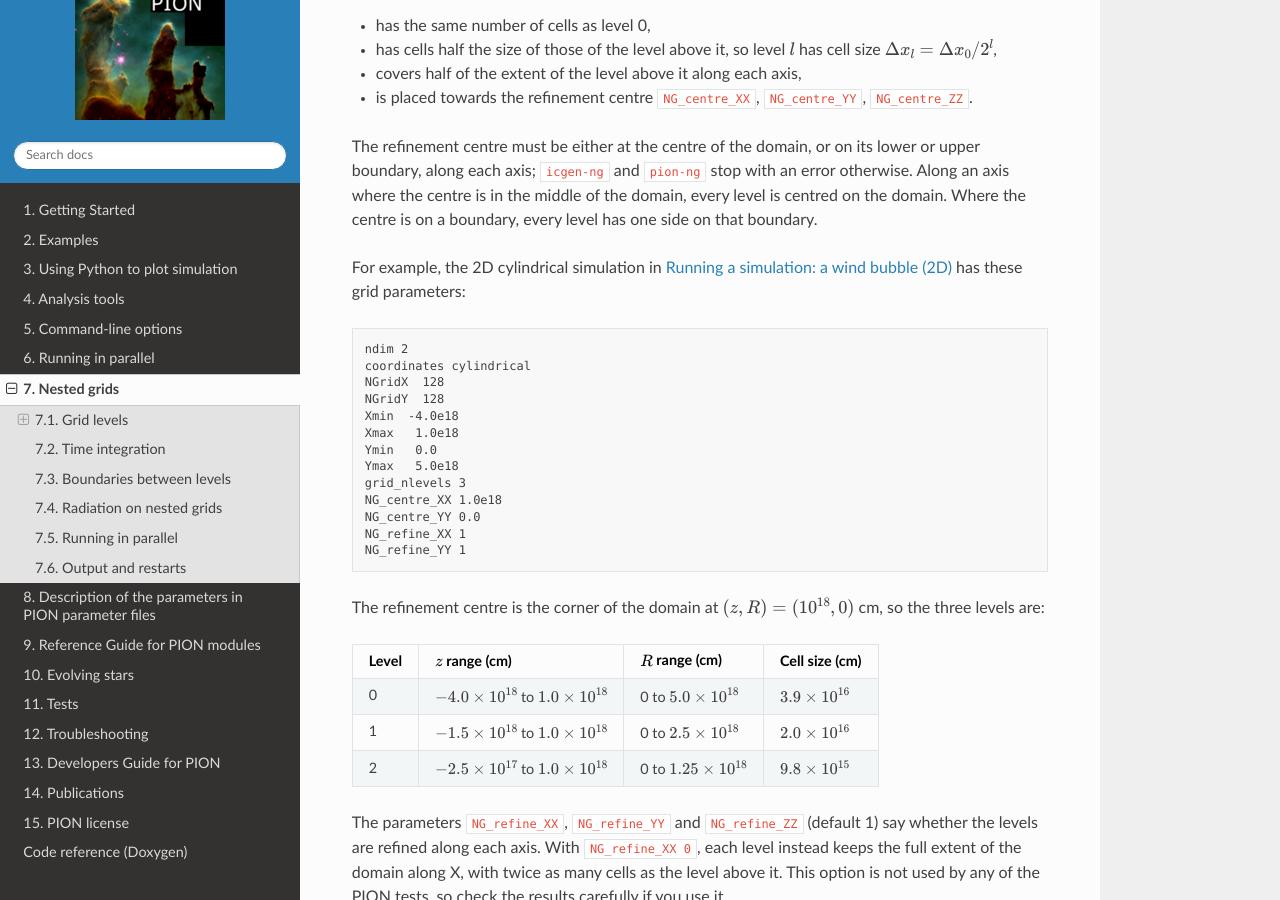
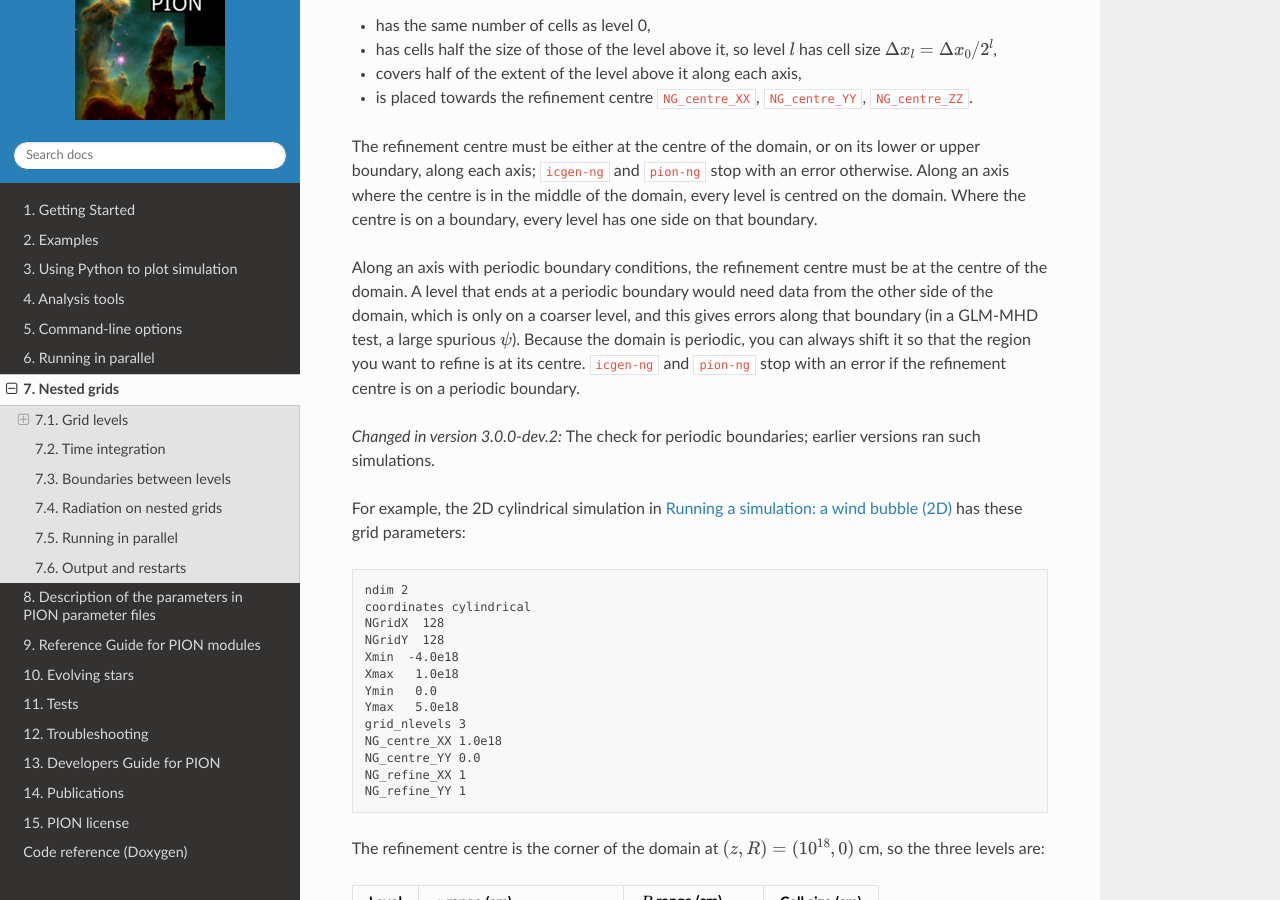
Before and after one commit to jmackey-astro/pion-docs, a Sphinx documentation site: the page built from docs/nested_grid.rst, in a window 1280 px wide and 900 px high, scrolled down 471 px. Built offline with Sphinx 7.4.7 and the Read the Docs theme 3.1.0, drawn with Linux system fonts in a browser that asks for light colours.

Commit message:
Nested grid: refinement centre must be at the domain centre with periodic BCs
PION now stops with an error if NG_centre is on a periodic boundary
(PION merge request !48, branch ng-periodic-centre-check).

Co-Authored-By: Claude Opus 5.5 <noreply@anthropic.com>

```diff
--- a/docs/nested_grid.rst
+++ b/docs/nested_grid.rst
@@ -24,6 +24,14 @@ Each refined level (level 1, 2, ..., ``grid_nlevels`` - 1):
 The refinement centre must be either at the centre of the domain, or on its lower or upper boundary, along each axis; ``icgen-ng`` and ``pion-ng`` stop with an error otherwise.
 Along an axis where the centre is in the middle of the domain, every level is centred on the domain.
 Where the centre is on a boundary, every level has one side on that boundary.
+
+Along an axis with periodic boundary conditions, the refinement centre must be at the centre of the domain.
+A level that ends at a periodic boundary would need data from the other side of the domain, which is only on a coarser level, and this gives errors along that boundary (in a GLM-MHD test, a large spurious :math:`\psi`).
+Because the domain is periodic, you can always shift it so that the region you want to refine is at its centre.
+``icgen-ng`` and ``pion-ng`` stop with an error if the refinement centre is on a periodic boundary.
+
+.. versionchanged:: 3.0.0-dev.2
+   The check for periodic boundaries; earlier versions ran such simulations.
 
 For example, the 2D cylindrical simulation in :ref:`example-sim` has these grid parameters:
 
--- a/docs/troubleshooting.rst
+++ b/docs/troubleshooting.rst
@@ -33,6 +33,12 @@ Problems at startup
 **Nested grid: "NG_centre = ... along axis ... is not allowed"**
 
   The refinement centre (``NG_centre_XX``, etc.) must be at the centre of the domain or on its lower or upper boundary, along each refined axis.
+  See :ref:`nested-grid`.
+
+**Nested grid: "NG_centre = ... along axis ... is on the domain boundary, which is periodic along this axis"**
+
+  With periodic boundaries along an axis, the refinement centre must be at the centre of the domain along that axis.
+  Shift the domain (``Xmin``, ``Xmax``, etc.) so that the region to refine is at its centre.
   See :ref:`nested-grid`.
 
 **Nested grid: "level ... has ... cells along axis ... The number of cells per process must be a whole, even number"**
```
